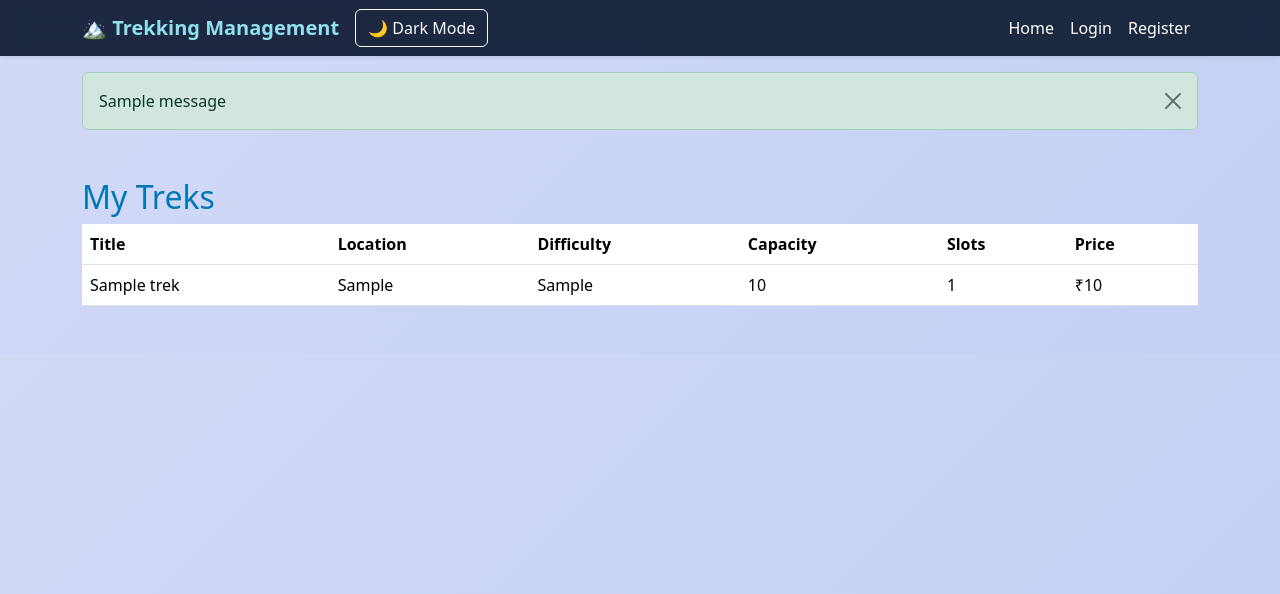
After one commit to Pranav-Sharma-Code/Trekking-Management-App, a Flask app: page /my-treks in a window 1280 px wide. The commit adds this page. Shown: the top 594 px of the page. Run offline with Flask 3, Linux system fonts and the light colour scheme; the visitor is signed in with stand-in values (Sample User, id 1); tables that the repository leaves empty hold one stand-in row (values such as "Sample post"); one stand-in notice (Sample message) is shown.

Commit message:
mid Development

```diff
--- a/app.py
+++ b/app.py
@@ -1,14 +1,14 @@
 from flask import Flask, render_template
 
 from routes.auth import auth
-
+from routes.organizer import organizer
 from models import db
 from models.user import User
 from models.trek import Trek
 from models.booking import Booking
 
 app = Flask(__name__)
-
+app.register_blueprint(organizer)
 app.secret_key = "code_IIT_prnv"
 
 app.config["SQLALCHEMY_DATABASE_URI"] = "sqlite:///database.db"
--- /dev/null
+++ b/routes/organizer.py
@@ -0,0 +1,61 @@
+from flask import Blueprint, render_template, request, redirect, url_for, session, flash
+from utils.auth import login_required, organizer_required
+from models import db
+from models.trek import Trek
+from datetime import datetime
+
+organizer = Blueprint("organizer", __name__)
+
+@organizer.route("/organizer")
+@login_required
+@organizer_required
+def dashboard():
+
+    if "user_id" not in session:
+        return redirect(url_for("auth.login"))
+
+    if session["role"] != "Organizer":
+        flash("Access Denied","danger")
+        return redirect("/")
+
+    return render_template("organizer/dashboard.html")
+
+@organizer.route("/create-trek", methods=["GET", "POST"])
+@login_required
+@organizer_required
+def create_trek():
+
+    if "user_id" not in session:
+        return redirect(url_for("auth.login"))
+
+    if request.method=="POST":
+        trek=Trek(
+            title=request.form["title"],
+            location=request.form["location"],
+            description=request.form["description"],
+            difficulty=request.form["difficulty"],
+            start_date=datetime.strptime(request.form["start_date"], "%Y-%m-%d"),
+            end_date=datetime.strptime(request.form["end_date"], "%Y-%m-%d"),
+            capacity=int(request.form["capacity"]),
+            available_slots=int(request.form["capacity"]),
+            price=int(request.form["price"]),
+            organizer_id=session["user_id"]
+        )
+
+        db.session.add(trek)
+        db.session.commit()
+        flash("Trek Created Successfully","success")
+        return redirect(url_for("organizer.my_treks"))
+
+    return render_template("organizer/create_trek.html")
+
+@organizer.route("/my-treks")
+@login_required
+@organizer_required
+def my_treks():
+
+    if "user_id" not in session:
+        return redirect(url_for("auth.login"))
+
+    treks=Trek.query.filter_by(organizer_id=session["user_id"]).all()
+    return render_template("organizer/my_treks.html", treks=treks)
--- /dev/null
+++ b/static/css/style.css
@@ -0,0 +1,108 @@
+:root{
+    --bg1:#d2daf6;
+    --bg2:#c4cff5;
+    --primary:#00b4d8;
+    --primary-dark:#0077b6;
+    --accent:#90e0ef;
+    --text:#0077b6;
+    --card:#243b55;
+    --inp: #d1daf6;
+    --inp2: #8699d4;
+    --table: white;
+
+}
+
+body{
+    background:linear-gradient(135deg, var(--bg1), var(--bg2));
+    color:var(--text);
+    transition:.4s;
+}
+
+/* Navbar */
+.navbar{
+    background:rgba(9,20,45,.9)!important;
+    backdrop-filter:blur(12px);
+}
+
+/* Brand */
+.navbar-brand{
+    color:var(--accent)!important;
+    font-weight:bold;
+}
+
+/* Links */
+.nav-link{
+    color:white!important;
+}
+
+.nav-link:hover{
+    color:var(--accent)!important;
+}
+
+/* Buttons */
+.btn-primary{
+    background:var(--primary);
+    border:none;
+}
+
+.btn-primary:hover{
+    background:var(--primary-dark);
+}
+
+.btn-success{
+    background:#0096c7;
+    border:none;
+}
+
+.btn-success:hover{
+    background:#0077b6;
+}
+
+/* Cards */
+.card{
+    background:rgba(36,59,85,.8);
+    border:none;
+    border-radius:18px;
+    color:white;
+    backdrop-filter:blur(10px);
+}
+
+/* Input */
+.form-control{
+    background: var(--inp);
+    border:1px solid #284b63;
+    color:white;
+}
+
+.form-control:focus{
+    background: var(--inp2);
+    color:white;
+    border-color:#00b4d8;
+    box-shadow:0 0 10px rgba(0,180,216,.5);
+}
+
+/* Table */
+.table{
+    background-color: var(--table);
+}
+
+/* Select */
+.form-select{
+    background:#16213e;
+    color:white;
+}
+
+
+
+body.dark{
+    --bg1:#020617;
+    --bg2:#0f172a;
+    --primary:#38bdf8;
+    --primary-dark:#0284c7;
+    --accent:#7dd3fc;
+    --text:white;
+    --card:#172554;
+    --inp: #16213e;
+    --inp2: #1f3676;
+    --table: #0e111a;
+}
--- a/templates/base.html
+++ b/templates/base.html
@@ -1,28 +1,116 @@
 <!DOCTYPE html>
 <html lang="en">
+
 <head>
     <meta charset="UTF-8">
     <meta name="viewport" content="width=device-width, initial-scale=1.0">
-    <title>Document</title>
+
+    <title>
+        {% block title %}
+        Trekking Management System
+        {% endblock %}
+    </title>
+
+    <!-- Bootstrap CSS -->
+    <link href="https://cdn.jsdelivr.net/npm/bootstrap@5.3.7/dist/css/bootstrap.min.css" rel="stylesheet">
+
+    <!-- Global CSS -->
+    <link rel="stylesheet" href="{{ url_for('static', filename='css/style.css') }}">
+
+    <!-- Page Specific CSS -->
+    {% block css %}
+    {% endblock %}
 </head>
+
 <body>
-    <div class="container mt-4">
+    <!-- Navbar -->
+    <nav class="navbar navbar-expand-lg navbar-dark shadow-sm">
+        <div class="container">
+
+            <a class="navbar-brand fw-bold" href="/">🏔 Trekking Management</a>
+
+            <button id="theme-toggle" class="btn btn-outline-light">
+                🌙 Dark Mode
+            </button>
+
+            <button class="navbar-toggler" type="button" data-bs-toggle="collapse" data-bs-target="#navbarNav">
+
+                <span class="navbar-toggler-icon"></span>
+
+            </button>
+
+
+            <div class="collapse navbar-collapse" id="navbarNav">
+
+                <ul class="navbar-nav ms-auto">
+
+                    <li class="nav-item">
+                        <a class="nav-link" href="/">Home</a>
+                    </li>
+
+                    <li class="nav-item">
+                        <a class="nav-link" href="/login">Login</a>
+                    </li>
+
+                    <li class="nav-item">
+                        <a class="nav-link" href="/register">Register</a>
+                    </li>
+
+                </ul>
+
+            </div>
+
+        </div>
+    </nav>
+
+    <!-- Flash Messages -->
+    <div class="container mt-3">
 
         {% with messages = get_flashed_messages(with_categories=true) %}
+
         {% if messages %}
 
         {% for category, message in messages %}
 
-        <div class="alert alert-{{category}}">
-            {{message}}
+        <div class="alert alert-{{ category }} alert-dismissible fade show">
+
+            {{ message }}
+
+            <button class="btn-close" data-bs-dismiss="alert">
+            </button>
+
         </div>
 
         {% endfor %}
+
         {% endif %}
+
         {% endwith %}
+
+    </div>
+
+    <!-- Main Content -->
+    <main class="container my-5">
+
         {% block content %}
         {% endblock %}
 
-    </div>
+    </main>
+
+    <!-- Bootstrap JS -->
+    <script src="https://cdn.jsdelivr.net/npm/bootstrap@5.3.7/dist/js/bootstrap.bundle.min.js"></script>
+
+    <!-- Page Specific JS -->
+    {% block js %}
+    {% endblock %}
+
 </body>
+<script>
+    const button = document.getElementById("theme-toggle");
+    button.addEventListener("click", () => {
+        console.log("Button Clicked");
+        document.body.classList.toggle("dark");
+    });
+</script>
+
 </html>
--- /dev/null
+++ b/templates/organizer/my_treks.html
@@ -0,0 +1,41 @@
+{% extends "base.html" %}
+
+{% block title %}
+My Treks
+{% endblock %}
+
+{% block content %}
+
+<h2>My Treks</h2>
+
+<table class="table">
+
+    <thead>
+        <tr>
+            <th>Title</th>
+            <th>Location</th>
+            <th>Difficulty</th>
+            <th>Capacity</th>
+            <th>Slots</th>
+            <th>Price</th>
+        </tr>
+
+    </thead>
+
+    <tbody>
+        {% for trek in treks %}
+        <tr>
+            <td>{{ trek.title }}</td>
+            <td>{{ trek.location }}</td>
+            <td>{{ trek.difficulty }}</td>
+            <td>{{ trek.capacity }}</td>
+            <td>{{ trek.available_slots }}</td>
+            <td>₹{{ trek.price }}</td>
+        </tr>
+        {% endfor %}
+
+    </tbody>
+
+</table>
+
+{% endblock %}
--- /dev/null
+++ b/utils/auth.py
@@ -0,0 +1,21 @@
+from functools import wraps
+from flask import session, redirect, url_for, flash
+
+def login_required(func):
+    @wraps(func)
+    def wrapper(*args, **kwargs):
+        if "user_id" not in session:
+            flash("Please login first", "warning")
+            return redirect(url_for("auth.login"))
+        return func(*args, **kwargs)
+    return wrapper
+
+
+def organizer_required(func):
+    @wraps(func)
+    def wrapper(*args, **kwargs):
+        if session.get("role") != "Organizer":
+            flash("Access Denied", "danger")
+            return redirect(url_for("home"))
+        return func(*args, **kwargs)
+    return wrapper
```
Also changed, not shown: templates/index.html (+11 -20 lines), templates/login.html (+10 -13 lines), templates/organizer/create_trek.html (added, +37 -0 lines), templates/organizer/dashboard.html (added, +19 -0 lines), templates/register.html (+16 -18 lines), routes/__init__.py (deleted), routes/admin.py (added), routes/participant.py (added).
